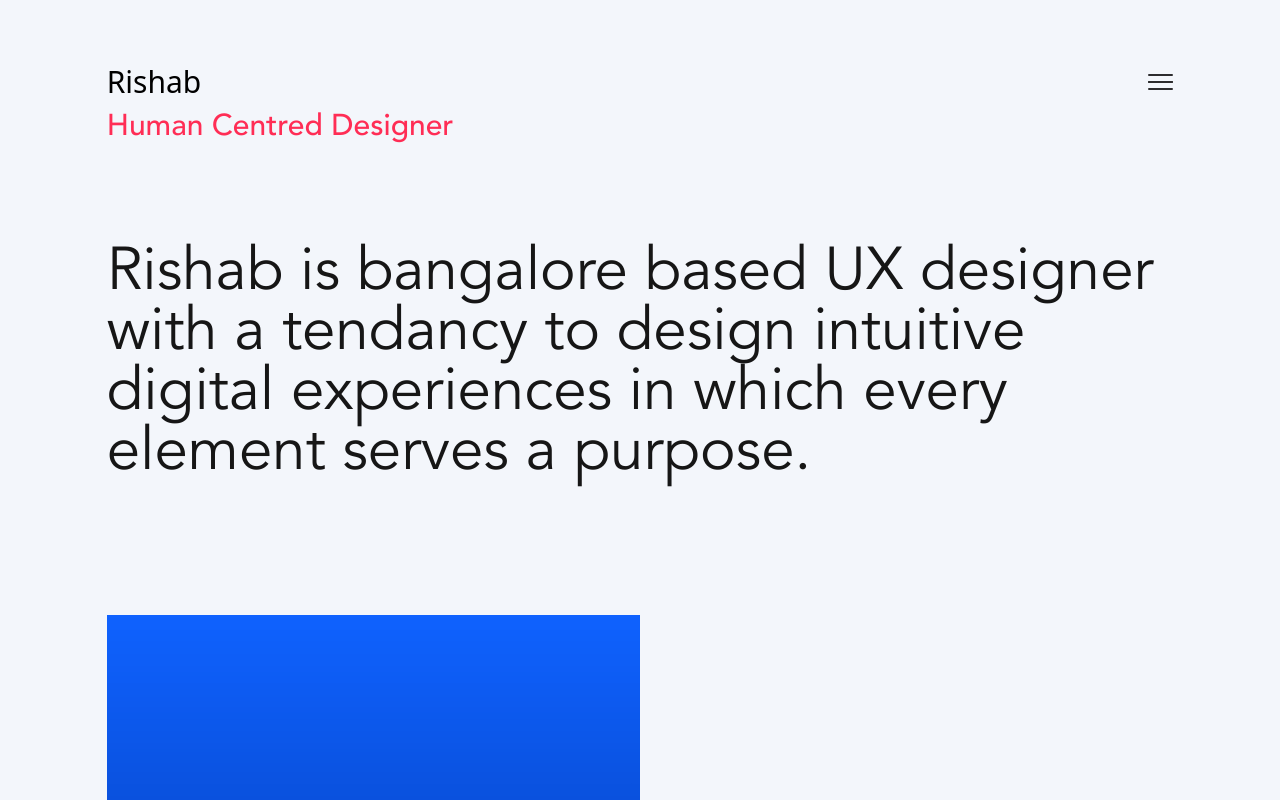
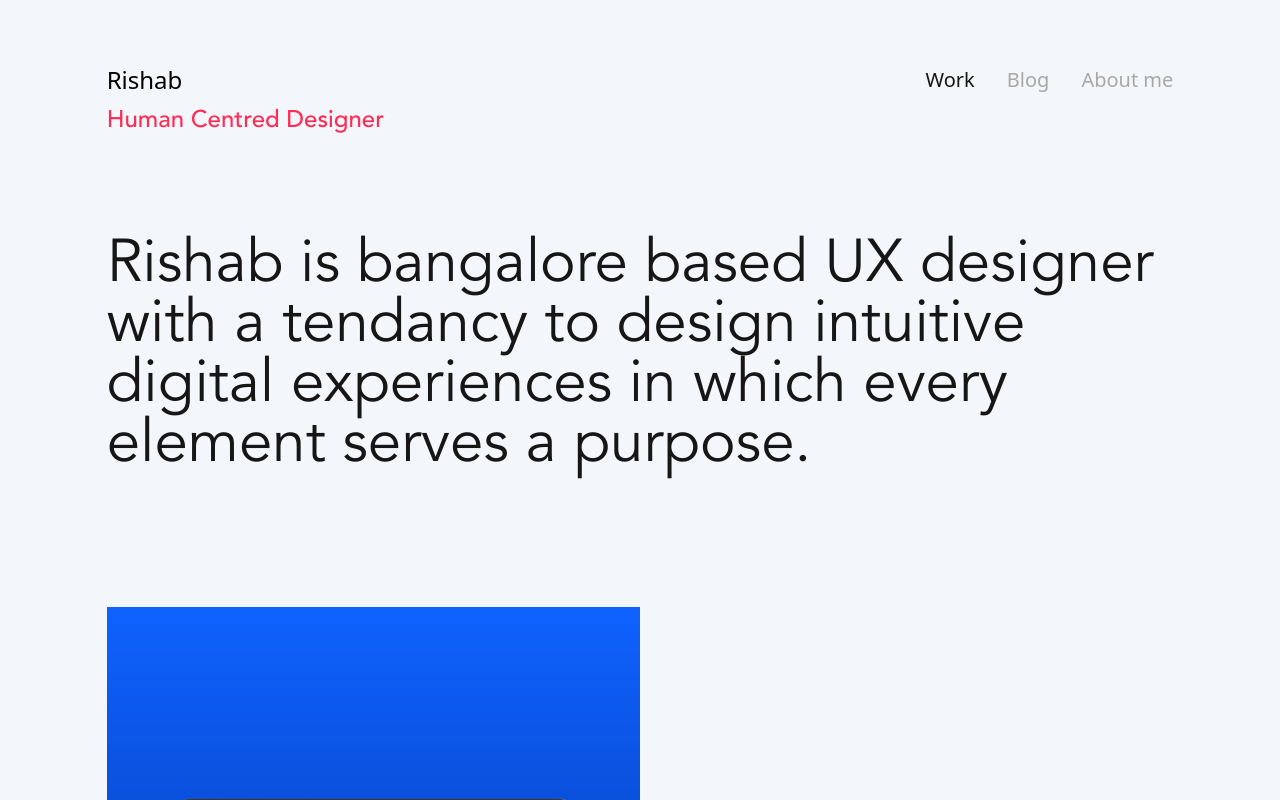
Before and after one commit to Rishab2000/Design-Portfolio, a React (Create React App) app: page / in a window 1280 px wide. Shown: the top 800 px of the page. Built offline with nearby package versions, Linux system fonts and the light colour scheme.

Commit message:
Add active link func

```diff
--- a/package.json
+++ b/package.json
@@ -1,5 +1,5 @@
 {
-  "homepage": "https://Rishab2000.github.io/design-portfolio/",
+  "homepage": "https://Rishab2000.github.io/design-portfolio",
   "name": "design-portfolio",
   "version": "0.1.0",
   "private": true,
--- a/src/App.js
+++ b/src/App.js
@@ -16,9 +16,9 @@ function App() {
     console.log(hidden);
   };
 
-  const scrolling = hidden ? "overflow-hidden h-screen" : " ";
+  const scrolling = hidden ? "overflow-hidden" : " ";
   return (
-    <div className={ scrolling + " w-10/12 max-w-7xl mx-auto bg-background-color"}>
+    <div className={  scrolling + " w-10/12 max-w-7xl h-screen mx-auto bg-background-color"}>
       <Header hidden={hidden} clickHandler={clickHandler} />
       <Switch>
         <Route exact path="/">
--- a/src/components/header/header.js
+++ b/src/components/header/header.js
@@ -1,32 +1,72 @@
 import React from "react";
+// import { Link } from "react-router-dom";
+import { NavLink } from "react-router-dom";
 import MobileNav from "./mobileNav";
 import IntroText from "../project-section-home/project-section-home-components/introText";
 
 import "./header.css";
 
 const Header = (props) => {
-
- const hamburgerState = props.hidden ? "open" : " ";
- const headerState = props.hidden ? "opacity-0" : " ";
+  const hamburgerState = props.hidden ? "open" : " ";
+  const headerState = props.hidden ? "opacity-0" : " ";
   return (
     <div className="pt-16 w-full">
-      <MobileNav status={props.hidden} />
+      <MobileNav status={props.hidden} className="lg:hidden" />
       <header className=" flex items-center">
-        <h1 className={ headerState +  " font-avenir-regular text-xl lg:text-3xl transtion-opacity duration-300 ease-in"}>Rishab</h1>
+        <h1
+          className={
+            headerState +
+            " font-avenir-regular text-xl lg:text-2xl transtion-opacity duration-300 ease-in"
+          }
+        >
+          Rishab
+        </h1>
         <div
           onClick={props.clickHandler}
-          className={hamburgerState + " nav-icon3 ml-auto"}
+          className={hamburgerState + " nav-icon3 ml-auto lg:hidden"}
         >
           <span className="nav-icon3-bar"></span>
           <span className="nav-icon3-bar"></span>
           <span className="nav-icon3-bar"></span>
           <span className="nav-icon3-bar"></span>
         </div>
+        <div className="hidden font-avenir-regular lg:flex lg:ml-auto lg:gap-8 lg:text-xl lg:text-gray40">
+          <NavLink
+            exact to="/"
+            activeStyle={{
+              color: "#161616",
+            }}
+            className="hover:underline hover:text-link-hover-color"
+          >
+            Work
+          </NavLink>
+          <NavLink
+            to="/Blog"
+            activeStyle={{
+              color: "#161616",
+            }}
+            className="hover:underline hover:text-link-hover-color"
+          >
+            Blog
+          </NavLink>
+          <NavLink
+            to="/AboutMe"
+            activeStyle={{
+              color: "#161616",
+            }}
+            className="hover:underline hover:text-link-hover-color"
+          >
+            About me
+          </NavLink>
+        </div>
       </header>
-      <div className={ headerState + " transtion-opacity duration-300 ease-in"}>
-        <p className= "font-avenir-medium pt-1 lg:pt-2 lg:text-3xl text-red">Human Centred Designer</p>
+      <div className={headerState + " transtion-opacity duration-300 ease-in"}>
+        <p className="font-avenir-medium pt-1 lg:pt-2 lg:text-2xl text-red">
+          Human Centred Designer
+        </p>
       </div>
-      <IntroText className ={headerState+ " transtion-opacity duration-300 ease-in"}
+      <IntroText
+        className={headerState + " transtion-opacity duration-300 ease-in"}
         text=" Rishab is bangalore based UX designer with a tendancy to design intuitive digital experiences in which every element serves a
         purpose."
       />
```
